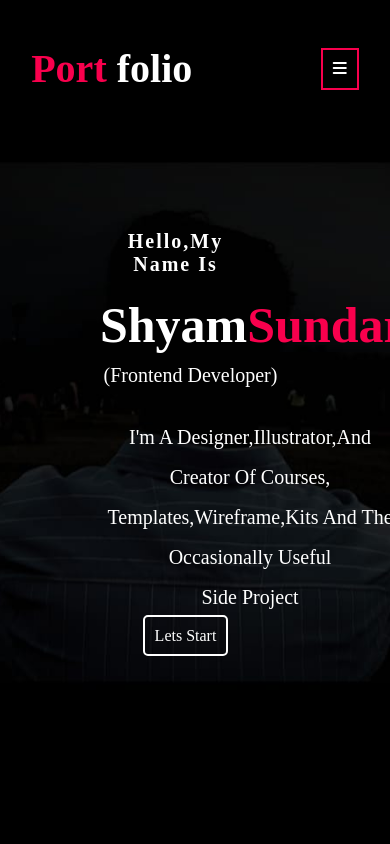
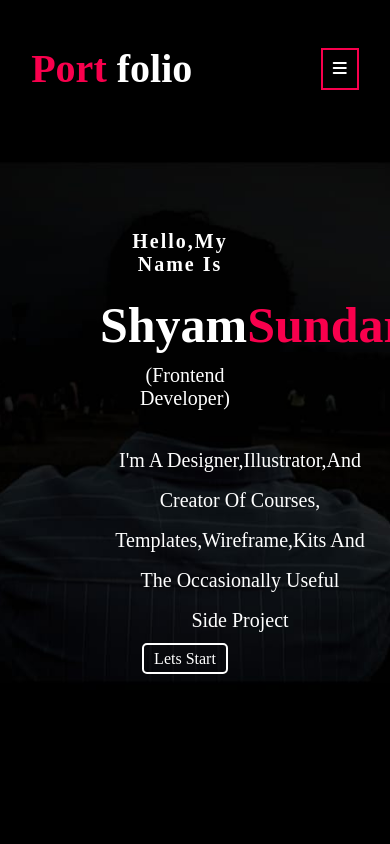
Before and after one commit to Jshyamsundar/portfolio, a plain HTML site: page index.html in a window 390 px wide. Shown: the top 844 px of the page. Drawn offline with Linux system fonts and the light colour scheme.

Commit message:
Update responsive.css

```diff
--- a/responsive.css
+++ b/responsive.css
@@ -37,11 +37,9 @@
         display: block;
     }
 .content{
-    position: absolute;
-    top: 220px;
-    /* left: 100px; */
+    /* position: absolute; */
     text-align: center;
-    width: 90%;
+    width: 100%;
 
 }
 .content h1{
@@ -49,14 +47,14 @@
     font-size: 50px;
     color: white;
     text-align: center;
-    margin-right: 180px;
+    margin-right: 250px;
 }
 .content h1 span{
     color: #f9004d;
 }
 .content h3{
     color: white;
-    margin-right: 170px;
+    margin-right: 220px;
     font-size: 20px;
     font-weight: 400;
     margin-bottom: 30px;
@@ -66,27 +64,24 @@
     font-size: 20px;
     letter-spacing: 2px;
     text-transform: capitalize;
-    padding: 10px 0px;
-    margin-right: 200px;
+    margin-right: 230px;
 }
 .content p{
     color: white;
     text-align: center;
-    width: 300px;
+    width: 280px;
     font-size: 20px;
     text-transform: capitalize;
-    margin-bottom: 10px;
 }
 .content .main-btn a{
     text-align: center;
     color: white;
     text-decoration: none;
-    padding: 10px 10px;
     text-transform: capitalize;
     border-radius: 5px;
     border: 2px solid white;
     transition: all 0.6s ease-in-out;
-    margin-right: 180px;
+    margin-right: 220px;
 
 }
 .content .main-btn a:hover{
@@ -208,8 +203,8 @@
 }
 .contact p{
     color: white;
-    padding: 10px 10px;
-    font-size: 23px;
+    padding: 10px 20px;
+    font-size: 20px;
     text-transform: capitalize;
     margin-bottom: 20px;
 }
```
